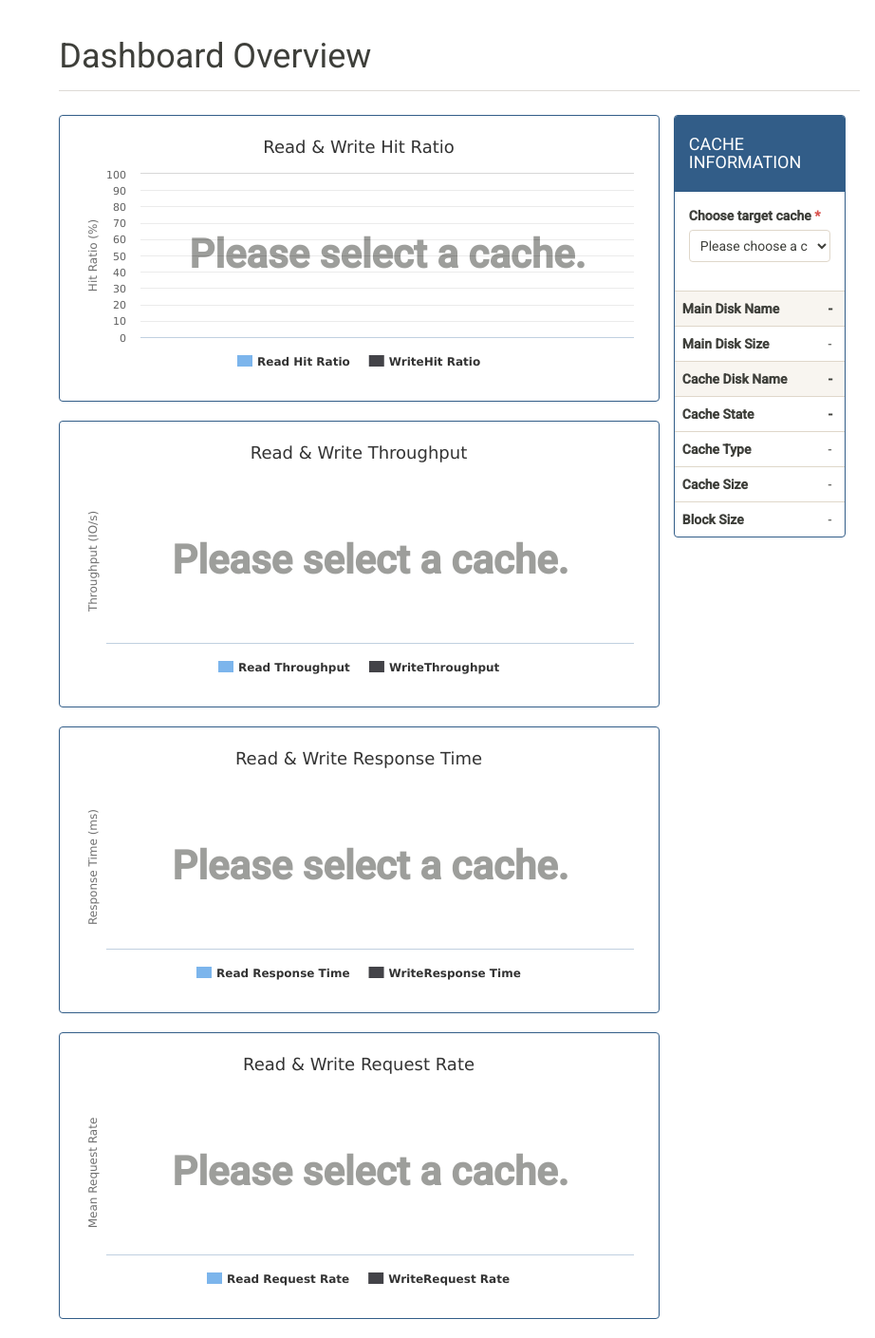
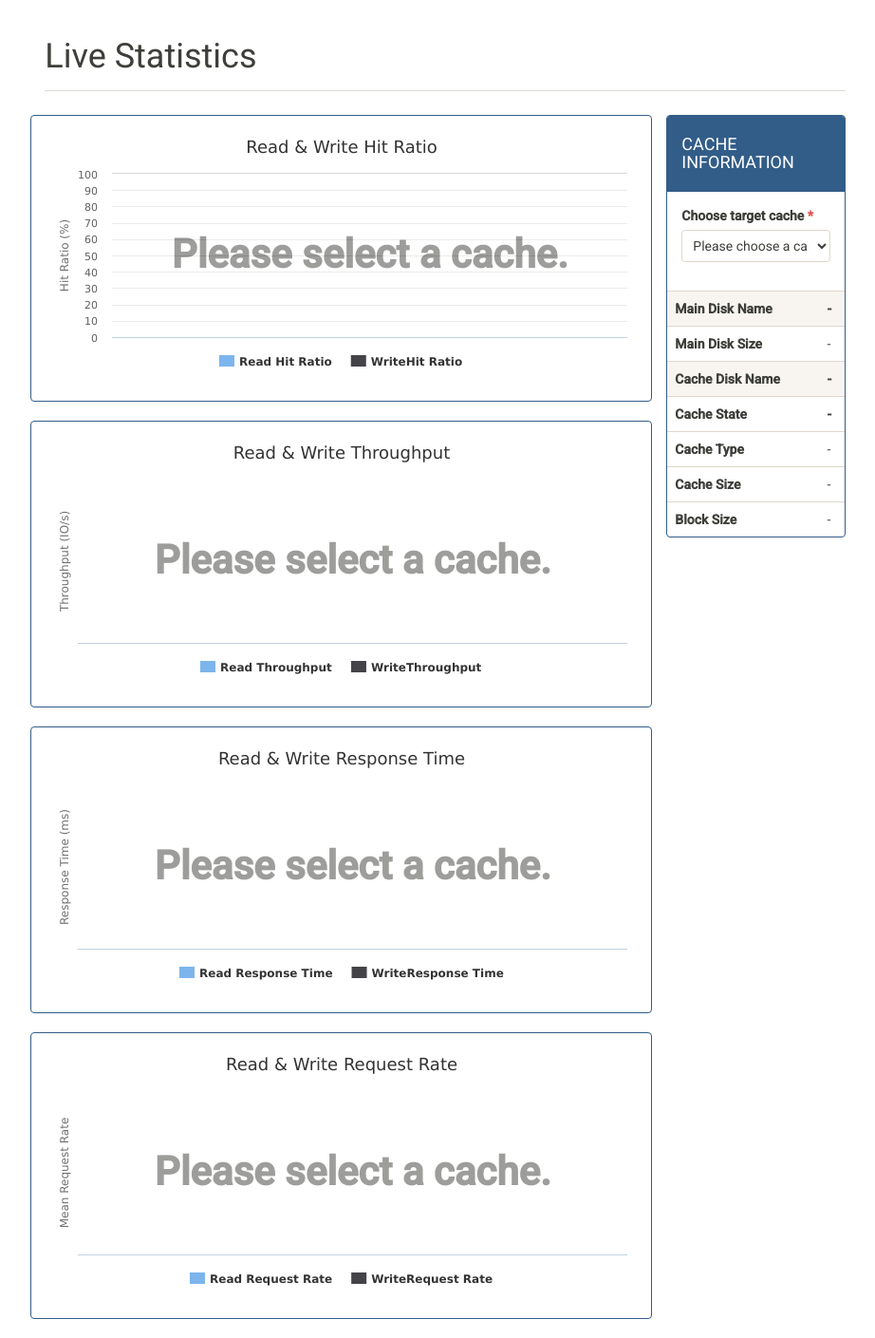
Before and after one commit to ariarezaei/rstor, a Django app: template monitor/templates/index.html in a window 1280 px wide. Shown: the part 61-1470 px from the top of the page at 95% size, without its empty margins (171-1093 px from the left). Run offline with Django 3.2, Linux system fonts and the light colour scheme; the template is opened without the code that fills it, so the values that code supplies are empty; parts of the project's set-up code (start-up, migrations or seed data) failed here and were passed over; some libraries are stand-ins or nearby versions.

Commit message:
Fuck mojtaba

```diff
--- a/monitor/static/css/index.css
+++ b/monitor/static/css/index.css
@@ -1,6 +1,5 @@
 .wrapper
 {
-    padding-left: 30px;
 }
 
 .section-header
--- a/monitor/static/css/stats.css
+++ b/monitor/static/css/stats.css
@@ -1,6 +1,5 @@
 .wrapper
 {
-    padding-left: 30px;
 }
 
 .section-header
--- a/monitor/templates/index.html
+++ b/monitor/templates/index.html
@@ -1,12 +1,11 @@
 {% extends 'base.html' %}
+{% load staticfiles %}
 
 {% block extra_css %}
-    {% load staticfiles %}
     <link href="{% static "css/index.css" %}" rel="stylesheet">
 {% endblock %}
 
 {% block extra_script %}
-    {% load staticfiles %}
     <script src="{% static "js/highcharts.js" %}"></script>
     <script src="{% static "js/index.js" %}"></script>
 {% endblock %}
@@ -14,7 +13,9 @@
 {% block content %}
     <div class="wrapper">
         <div class="row">
-            <h1 class="page-header">Dashboard Overview</h1>
+            <div class="col-lg-12">
+                <h1 class="page-header">Live Statistics</h1>
+            </div>
         </div>
         <div class="row">
             <div class="col-lg-9">
--- a/monitor/templates/stats.html
+++ b/monitor/templates/stats.html
@@ -17,7 +17,9 @@
 
     <div class="wrapper">
         <div class="row">
-            <h1 class="page-header">Dashboard Overview</h1>
+            <div class="col-lg-12">
+                <h1 class="page-header">Statistics</h1>
+            </div>
         </div>
         <div class="row">
             <div class="col-lg-9">
```
